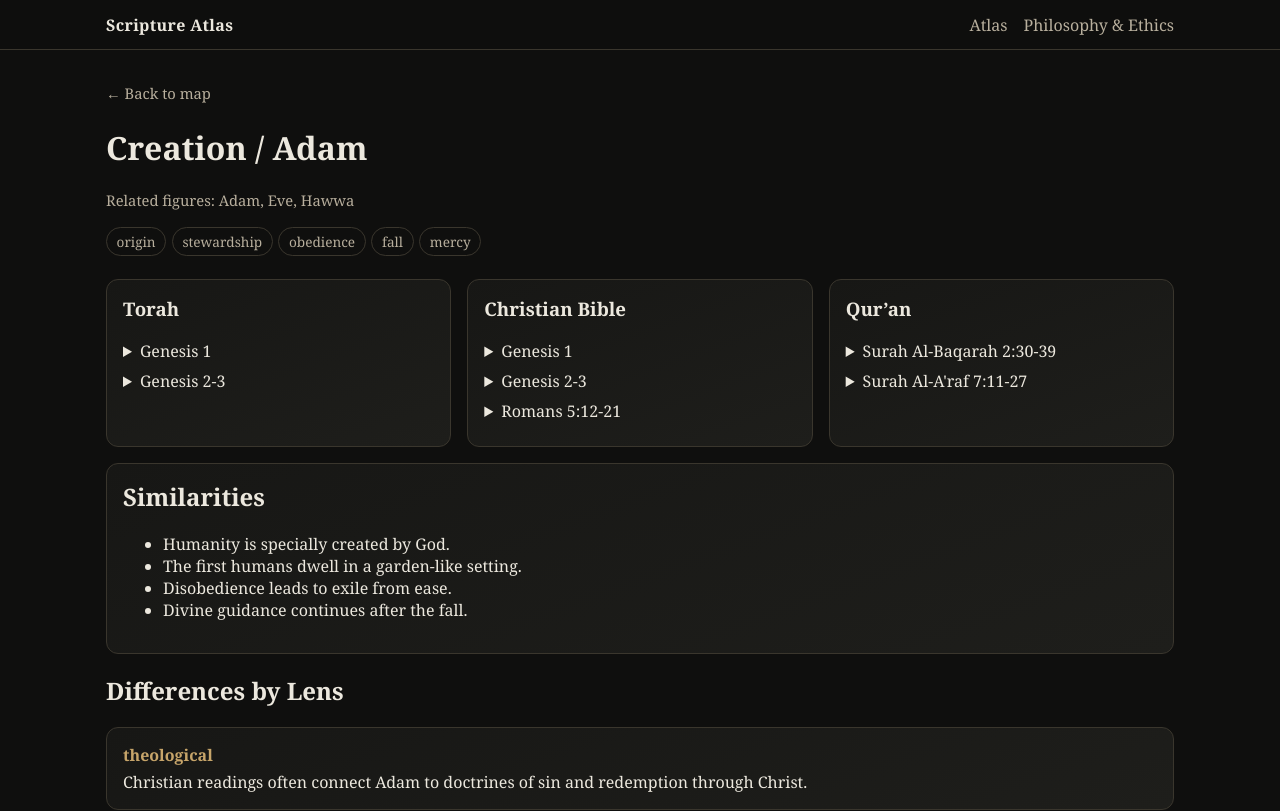
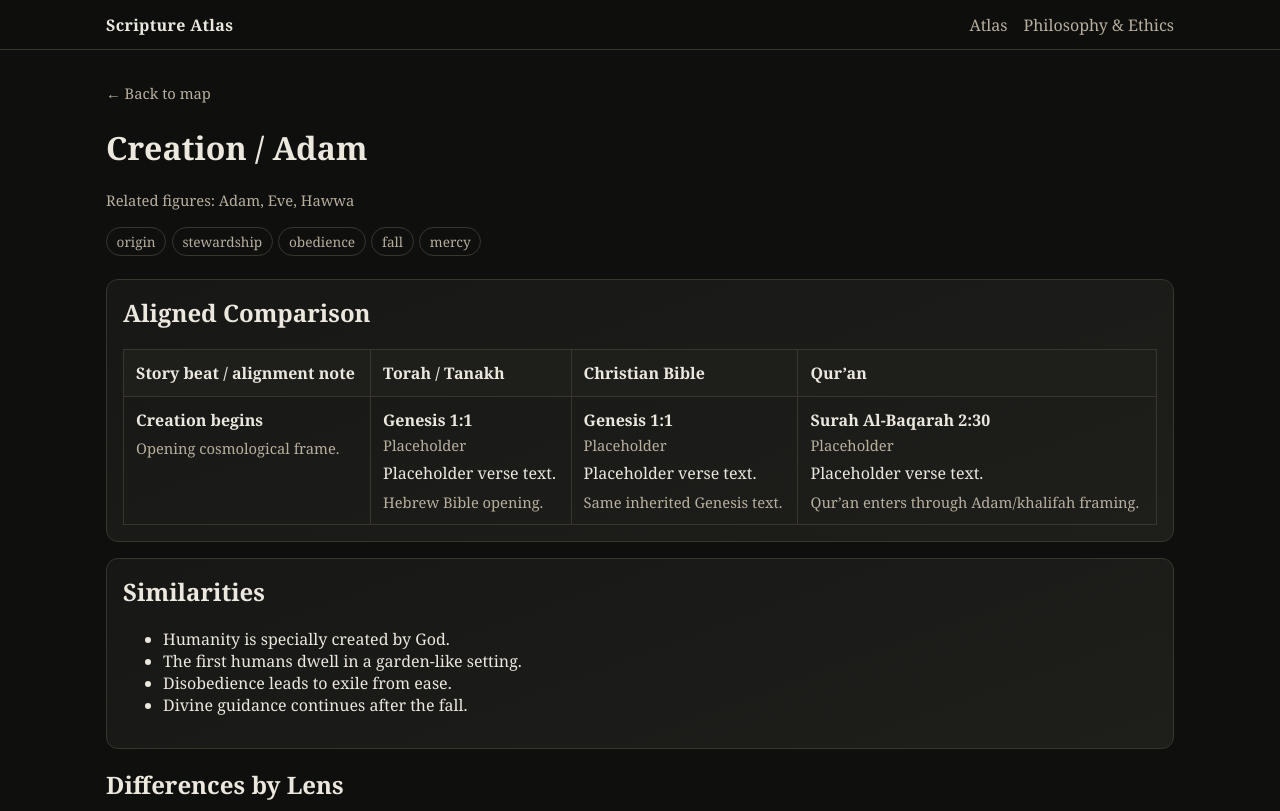
Before and after one commit to samuelgeorgejohnson/scripture_atlas, a Next.js app in the folder scripture-atlas/: page /nodes/creation in a window 1280 px wide. Shown: the top 811 px of the page. Built offline with nearby package versions, Linux system fonts and the light colour scheme.

Commit message:
Simplify node view into aligned comparison table

```diff
--- a/scripture-atlas/src/app/globals.css
+++ b/scripture-atlas/src/app/globals.css
@@ -105,3 +105,25 @@ a { color: inherit; text-decoration: none; }
   font-size: 0.78rem;
   margin-bottom: 0.4rem;
 }
+
+.comparison-table-wrap {
+  overflow-x: auto;
+}
+
+.comparison-table {
+  width: 100%;
+  border-collapse: collapse;
+  min-width: 820px;
+}
+
+.comparison-table th,
+.comparison-table td {
+  border: 1px solid var(--border);
+  padding: 0.75rem;
+  text-align: left;
+  vertical-align: top;
+}
+
+.comparison-table th {
+  background: var(--panel-soft);
+}
--- a/scripture-atlas/src/app/nodes/[slug]/page.tsx
+++ b/scripture-atlas/src/app/nodes/[slug]/page.tsx
@@ -32,7 +32,7 @@ export default async function StoryNodePage({ params }: { params: Promise<{ slug
         ))}
       </section>
 
-      <TriptychReader passages={node.passages} />
+      <TriptychReader passages={node.passages} alignmentRows={node.alignment_rows} />
 
       <section className="card" style={{ marginTop: '1rem' }}>
         <h2 style={{ marginTop: 0 }}>Similarities</h2>
--- a/scripture-atlas/src/components/TriptychReader.tsx
+++ b/scripture-atlas/src/components/TriptychReader.tsx
@@ -1,29 +1,100 @@
+type AlignedPassage = {
+  reference?: string;
+  translation?: string;
+  text?: string;
+  notes?: string;
+};
+
+export type AlignmentRow = {
+  beat: string;
+  note?: string;
+  torah?: AlignedPassage;
+  christian_bible?: AlignedPassage;
+  quran?: AlignedPassage;
+};
+
 export type TriptychPassages = {
   torah: string[];
   christian_bible: string[];
   quran: string[];
 };
 
-function PassageColumn({ title, passages }: { title: string; passages: string[] }) {
+function normalizePassage(passage?: AlignedPassage) {
+  if (!passage) return null;
+  const hasContent = passage.reference || passage.translation || passage.text || passage.notes;
+  return hasContent ? passage : null;
+}
+
+function PassageCell({ passage }: { passage?: AlignedPassage }) {
+  const value = normalizePassage(passage);
+
+  if (!value) {
+    return <p className="small" style={{ margin: 0 }}>—</p>;
+  }
+
+  return (
+    <>
+      {value.reference ? <p style={{ margin: 0 }}><strong>{value.reference}</strong></p> : null}
+      {value.translation ? <p className="small" style={{ margin: '0.25rem 0 0' }}>{value.translation}</p> : null}
+      {value.text ? <p style={{ margin: '0.45rem 0 0' }}>{value.text}</p> : null}
+      {value.notes ? <p className="small" style={{ margin: '0.45rem 0 0' }}>{value.notes}</p> : null}
+    </>
+  );
+}
+
+function rowsFromPassages(passages: TriptychPassages): AlignmentRow[] {
+  const max = Math.max(passages.torah.length, passages.christian_bible.length, passages.quran.length);
+
+  return Array.from({ length: max }, (_, idx) => ({
+    beat: `Aligned moment ${idx + 1}`,
+    note: 'Placeholder alignment from legacy passage list.',
+    torah: passages.torah[idx]
+      ? { reference: passages.torah[idx], translation: 'Placeholder', text: 'Placeholder verse text.', notes: '' }
+      : undefined,
+    christian_bible: passages.christian_bible[idx]
+      ? { reference: passages.christian_bible[idx], translation: 'Placeholder', text: 'Placeholder verse text.', notes: '' }
+      : undefined,
+    quran: passages.quran[idx]
+      ? { reference: passages.quran[idx], translation: 'Placeholder', text: 'Placeholder verse text.', notes: '' }
+      : undefined
+  }));
+}
+
+export function TriptychReader({ passages, alignmentRows }: { passages?: TriptychPassages; alignmentRows?: AlignmentRow[] }) {
+  const rows = alignmentRows && alignmentRows.length > 0
+    ? alignmentRows
+    : passages
+      ? rowsFromPassages(passages)
+      : [];
+
   return (
     <section className="card">
-      <h3 style={{ marginTop: 0 }}>{title}</h3>
-      {passages.map((passage) => (
-        <details key={passage} style={{ marginBottom: '0.5rem' }}>
-          <summary>{passage}</summary>
-          <p className="small">Expandable passage placeholder. Integrate verse text or API excerpt later.</p>
-        </details>
-      ))}
+      <h2 style={{ marginTop: 0 }}>Aligned Comparison</h2>
+      <div className="comparison-table-wrap">
+        <table className="comparison-table">
+          <thead>
+            <tr>
+              <th>Story beat / alignment note</th>
+              <th>Torah / Tanakh</th>
+              <th>Christian Bible</th>
+              <th>Qur’an</th>
+            </tr>
+          </thead>
+          <tbody>
+            {rows.map((row, idx) => (
+              <tr key={`${row.beat}-${idx}`}>
+                <td>
+                  <p style={{ margin: 0 }}><strong>{row.beat}</strong></p>
+                  {row.note ? <p className="small" style={{ margin: '0.45rem 0 0' }}>{row.note}</p> : null}
+                </td>
+                <td><PassageCell passage={row.torah} /></td>
+                <td><PassageCell passage={row.christian_bible} /></td>
+                <td><PassageCell passage={row.quran} /></td>
+              </tr>
+            ))}
+          </tbody>
+        </table>
+      </div>
     </section>
   );
 }
-
-export function TriptychReader({ passages }: { passages: TriptychPassages }) {
-  return (
-    <div className="triptych">
-      <PassageColumn title="Torah" passages={passages.torah} />
-      <PassageColumn title="Christian Bible" passages={passages.christian_bible} />
-      <PassageColumn title="Qur’an" passages={passages.quran} />
-    </div>
-  );
-}
--- a/scripture-atlas/src/data/nodes/creation.json
+++ b/scripture-atlas/src/data/nodes/creation.json
@@ -13,21 +13,6 @@
     "fall",
     "mercy"
   ],
-  "passages": {
-    "torah": [
-      "Genesis 1",
-      "Genesis 2-3"
-    ],
-    "christian_bible": [
-      "Genesis 1",
-      "Genesis 2-3",
-      "Romans 5:12-21"
-    ],
-    "quran": [
-      "Surah Al-Baqarah 2:30-39",
-      "Surah Al-A'raf 7:11-27"
-    ]
-  },
   "similarities": [
     "Humanity is specially created by God.",
     "The first humans dwell in a garden-like setting.",
@@ -68,5 +53,29 @@
         "note": "Primary Qur’anic passage anchor for this node."
       }
     ]
-  }
+  },
+  "alignment_rows": [
+    {
+      "beat": "Creation begins",
+      "note": "Opening cosmological frame.",
+      "torah": {
+        "reference": "Genesis 1:1",
+        "translation": "Placeholder",
+        "text": "Placeholder verse text.",
+        "notes": "Hebrew Bible opening."
+      },
+      "christian_bible": {
+        "reference": "Genesis 1:1",
+        "translation": "Placeholder",
+        "text": "Placeholder verse text.",
+        "notes": "Same inherited Genesis text."
+      },
+      "quran": {
+        "reference": "Surah Al-Baqarah 2:30",
+        "translation": "Placeholder",
+        "text": "Placeholder verse text.",
+        "notes": "Qur’an enters through Adam/khalifah framing."
+      }
+    }
+  ]
 }
```
Also changed, not shown: scripture-atlas/src/data/node.schema.json (+39 -11 lines).
